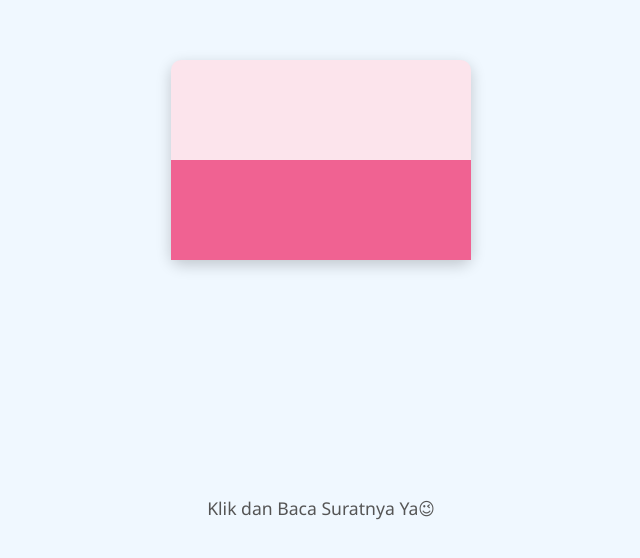
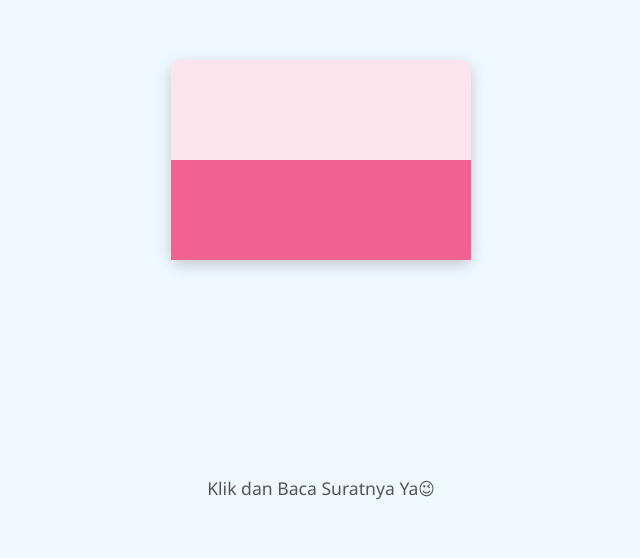
Before and after one commit to VanoWIjaya/aletters.github.io, a plain HTML site: page index.html in a window 1280 px wide. Shown: the part 240-798 px from the top of the page, without its empty margins (319-959 px from the left). Drawn offline with Linux system fonts and the light colour scheme.

Commit message:
Add files via upload

```diff
--- a/index.html
+++ b/index.html
@@ -115,7 +115,7 @@
             font-size: 1.1em;
             color: #555;
             position: absolute;
-            bottom: 40px;
+            bottom: 60px;
             width: 100%;
             opacity: 1;
             transition: opacity 0.5s ease;
```
